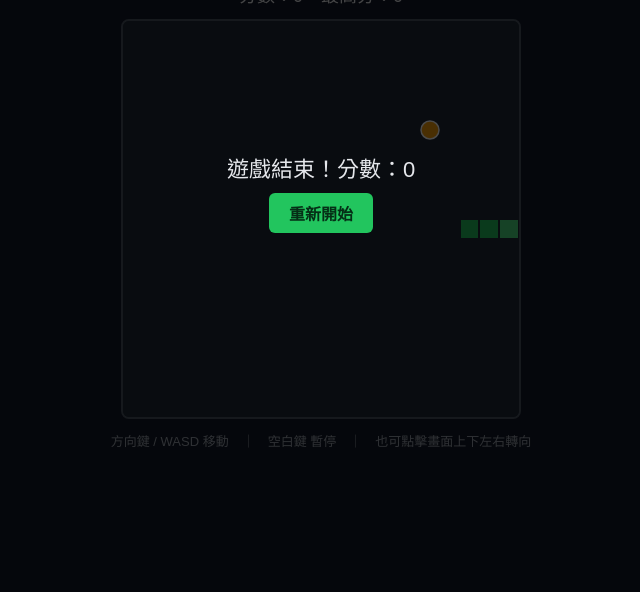
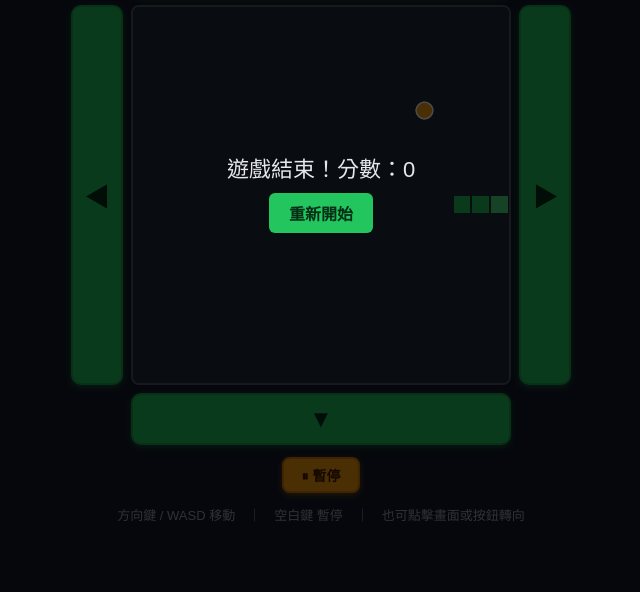
Before and after one commit to januaryryu-a11y/snake.html, a plain HTML site: page index.html in a window 1280 px wide. Shown: the part 208-800 px from the top of the page, without its empty margins (319-959 px from the left). Drawn offline with Linux system fonts and the light colour scheme.

Commit message:
Add files via upload

```diff
--- a/index.html
+++ b/index.html
@@ -38,13 +38,24 @@
   #score {
     font-size: 18px;
   }
+  #game-area {
+    display: grid;
+    grid-template-columns: 52px clamp(160px, calc(100vw - 190px), 380px) 52px;
+    grid-template-rows: 52px clamp(160px, calc(100vw - 190px), 380px) 52px;
+    gap: 8px;
+    align-items: center;
+    justify-items: center;
+  }
   canvas {
+    grid-column: 2;
+    grid-row: 2;
+    width: 100%;
+    height: 100%;
+    aspect-ratio: 1 / 1;
     background: #1f2937;
     border: 2px solid #4b5563;
     border-radius: 8px;
     image-rendering: pixelated;
-    width: min(400px, 92vw);
-    height: min(400px, 92vw);
     touch-action: none;
     cursor: pointer;
   }
@@ -56,39 +67,56 @@
   #hint .mobile-only {
     display: none;
   }
-  #dpad {
-    display: none;
-    grid-template-columns: repeat(3, 56px);
-    grid-template-rows: repeat(3, 56px);
-    gap: 6px;
-    touch-action: none;
-  }
-  #dpad button {
-    grid-column: auto;
+  #game-area button {
+    width: 100%;
+    height: 100%;
     border: none;
     border-radius: 10px;
-    background: #1f2937;
-    border: 2px solid #4b5563;
-    color: #e5e7eb;
-    font-size: 22px;
+    background: #22c55e;
+    border: 2px solid #16a34a;
+    color: #052e16;
+    font-size: 24px;
+    font-weight: bold;
+    box-shadow: 0 2px 6px rgba(34, 197, 94, 0.4);
     display: flex;
     align-items: center;
     justify-content: center;
     touch-action: none;
+    cursor: pointer;
   }
-  #dpad button:active {
-    background: #374151;
+  #game-area button:hover {
+    background: #4ade80;
+  }
+  #game-area button:active {
+    background: #16a34a;
   }
   #btn-up { grid-column: 2; grid-row: 1; }
   #btn-left { grid-column: 1; grid-row: 2; }
-  #btn-pause { grid-column: 2; grid-row: 2; font-size: 18px; }
   #btn-right { grid-column: 3; grid-row: 2; }
   #btn-down { grid-column: 2; grid-row: 3; }
+
+  #btn-pause {
+    border: none;
+    border-radius: 8px;
+    background: #f59e0b;
+    border: 2px solid #d97706;
+    color: #451a03;
+    font-size: 14px;
+    font-weight: bold;
+    padding: 6px 18px;
+    box-shadow: 0 2px 6px rgba(245, 158, 11, 0.4);
+    cursor: pointer;
+  }
+  #btn-pause:hover {
+    background: #fbbf24;
+  }
+  #btn-pause:active {
+    background: #d97706;
+  }
 
   @media (hover: none) and (pointer: coarse) {
     #hint .desktop-only { display: none; }
     #hint .mobile-only { display: inline; }
-    #dpad { display: grid; }
   }
 
   #overlay {
@@ -122,18 +150,20 @@
 <body>
   <h1>🐍 貪食蛇</h1>
   <div id="score">分數：0　最高分：0</div>
-  <canvas id="game" width="400" height="400"></canvas>
-  <div id="hint">
-    <span class="desktop-only">方向鍵 / WASD 移動　｜　空白鍵 暫停　｜　也可點擊畫面上下左右轉向</span>
-    <span class="mobile-only">點擊畫面上下左右或滑動轉向，也可用下方按鈕</span>
+
+  <div id="game-area">
+    <button id="btn-up" aria-label="上">▲</button>
+    <button id="btn-left" aria-label="左">◀</button>
+    <canvas id="game" width="400" height="400"></canvas>
+    <button id="btn-right" aria-label="右">▶</button>
+    <button id="btn-down" aria-label="下">▼</button>
   </div>
 
-  <div id="dpad">
-    <button id="btn-up" aria-label="上">▲</button>
-    <button id="btn-left" aria-label="左">◀</button>
-    <button id="btn-pause" aria-label="暫停">⏸</button>
-    <button id="btn-right" aria-label="右">▶</button>
-    <button id="btn-down" aria-label="下">▼</button>
+  <button id="btn-pause" aria-label="暫停">⏸ 暫停</button>
+
+  <div id="hint">
+    <span class="desktop-only">方向鍵 / WASD 移動　｜　空白鍵 暫停　｜　也可點擊畫面或按鈕轉向</span>
+    <span class="mobile-only">點擊畫面、滑動、或按四周的按鈕轉向</span>
   </div>
 
   <div id="overlay">
```
Also changed, not shown: snake.html (+59 -29 lines).
